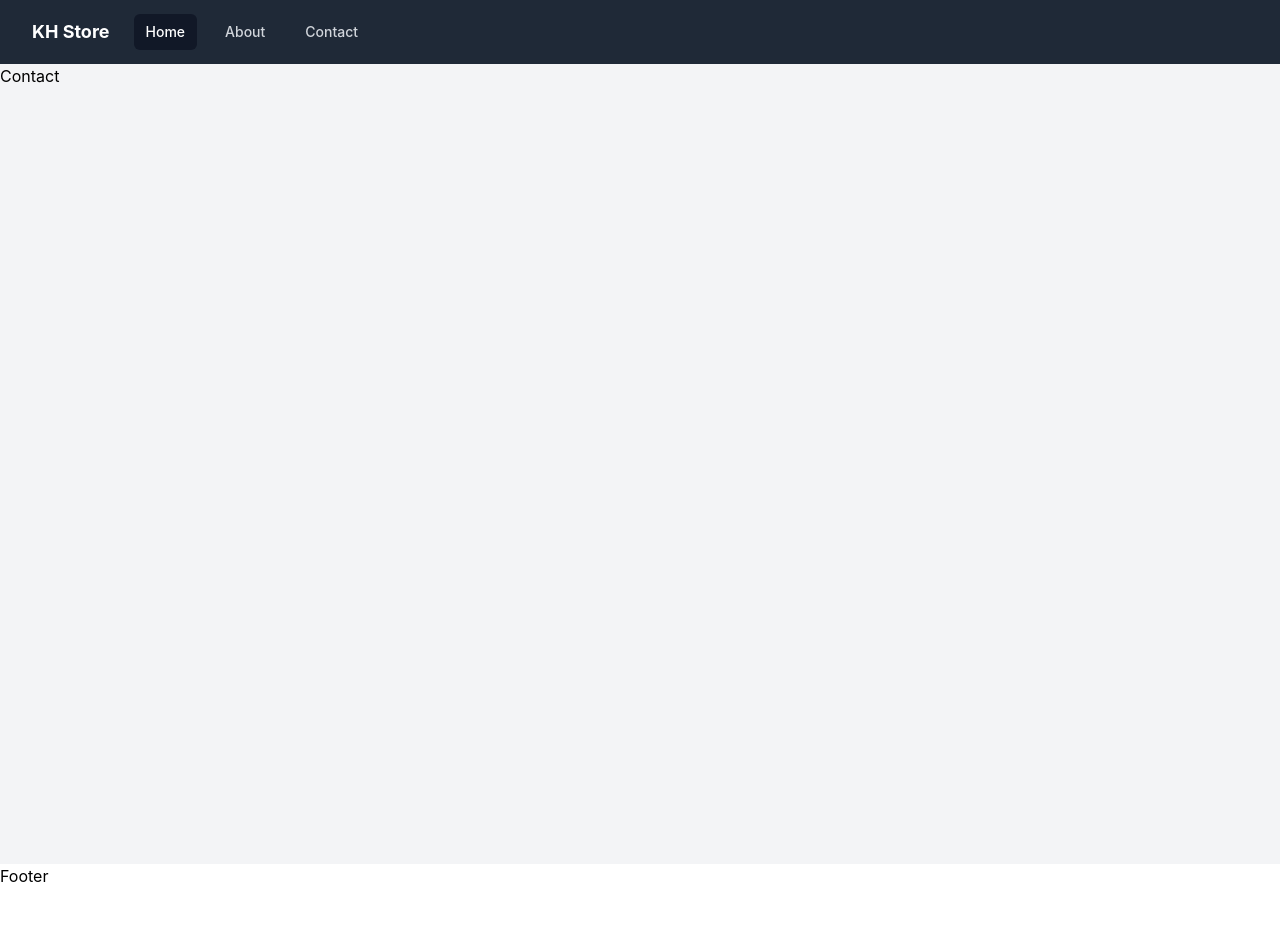
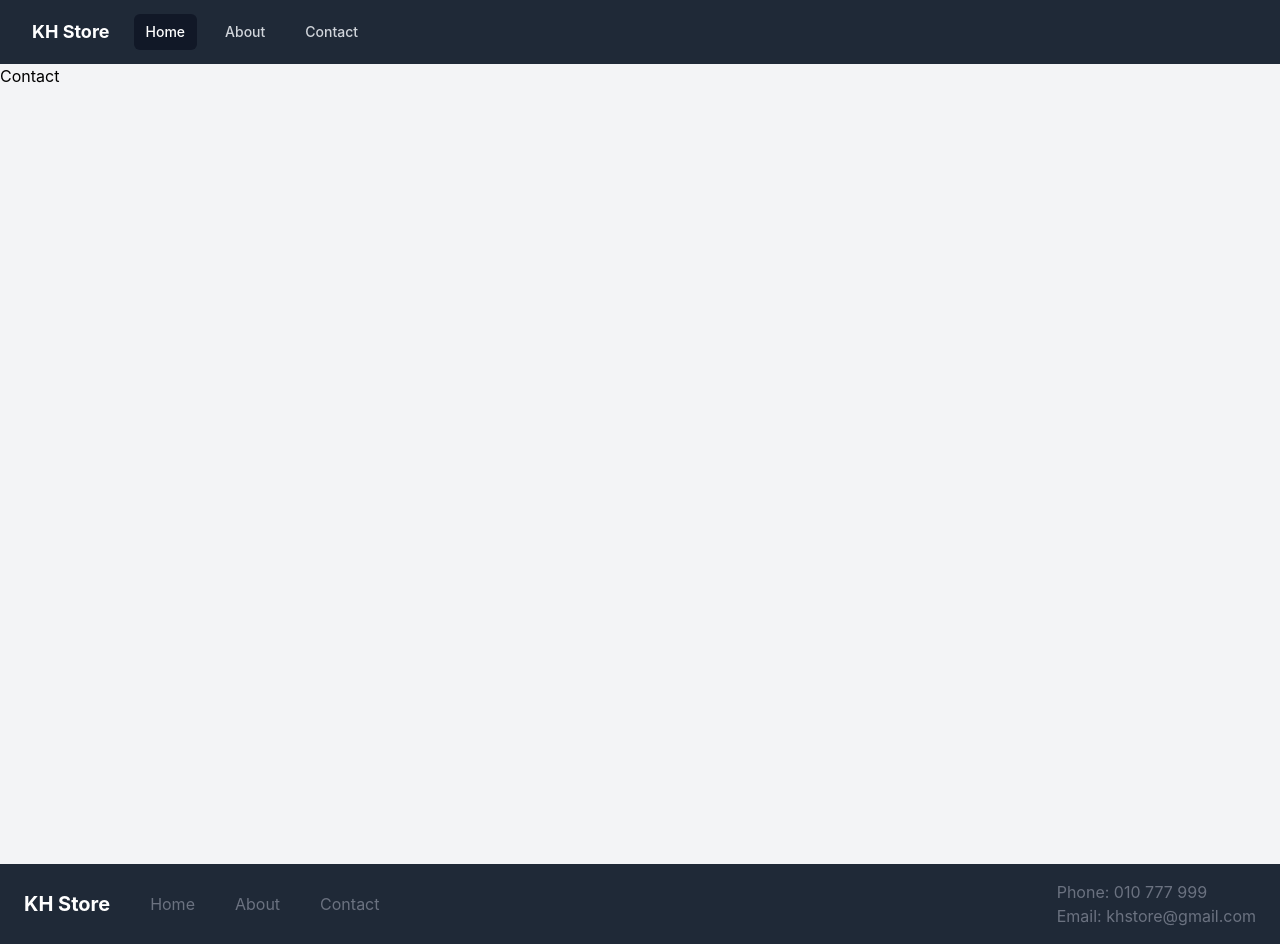
Before and after one commit to chhayseavpav/project02, a React (Create React App) app: page /contact in a window 1280 px wide. Before the commit the page ends 888 px from the top, so only its background shows below. Built offline with nearby package versions, Linux system fonts and the light colour scheme.

Commit message:
Update footer

```diff
--- a/src/components/Footer.jsx
+++ b/src/components/Footer.jsx
@@ -1,7 +1,50 @@
 import React from "react";
+import { Link } from "react-router-dom";
 
 function Footer() {
-  return <div>Footer</div>;
+  return (
+    <footer className="bg-gray-800 px-6 py-4">
+      <div className="max-w-7xl mx-auto">
+        <div className="flex flex-wrap justify-between items-center">
+          <div className="flex-shrink-0">
+            <Link to="/" className="text-white font-bold text-xl mr-10">
+              KH Store
+            </Link>
+          </div>
+          <div className="flex-grow md:flex md:items-center">
+            <div className="md:flex-grow">
+              <Link
+                to="/"
+                className="block mt-4 md:inline-block md:mt-0 text-gray-500 hover:text-white mr-10"
+              >
+                Home
+              </Link>
+              <Link
+                to="/about"
+                className="block mt-4 md:inline-block md:mt-0 text-gray-500 hover:text-white mr-10"
+              >
+                About
+              </Link>
+              <Link
+                to="/contact"
+                className="block mt-4 md:inline-block md:mt-0 text-gray-500 hover:text-white mr-10"
+              >
+                Contact
+              </Link>
+            </div>
+            <div className="mt-4 md:mt-0">
+              <p className="text-gray-500">
+                Phone: <a href="#!">010 777 999</a>
+              </p>
+              <p className="text-gray-500">
+                Email: <a href="#!">khstore@gmail.com</a>
+              </p>
+            </div>
+          </div>
+        </div>
+      </div>
+    </footer>
+  );
 }
 
 export default Footer;
```
